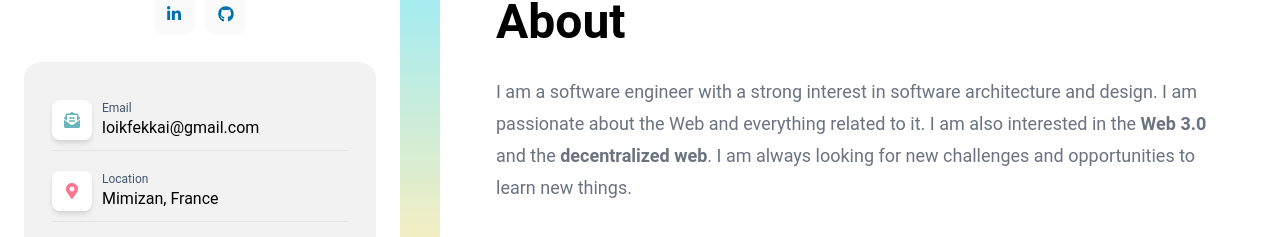
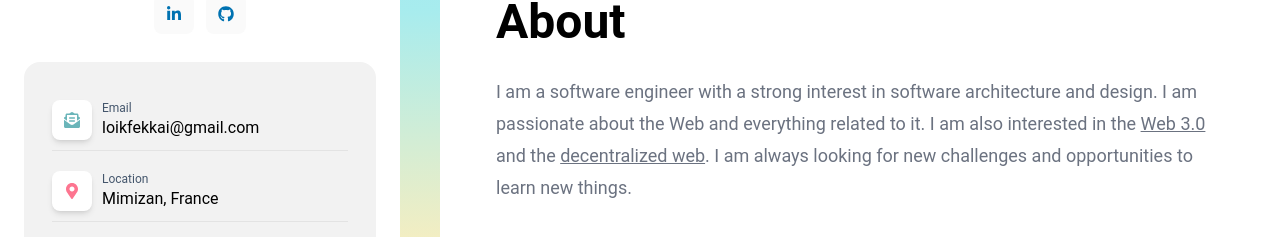
Before and after one commit to Lokicoule/portfolio, a React (Vite) app: page /en in a window 1280 px wide. Shown: the part 524-761 px from the top of the page. Built offline with nearby package versions, Linux system fonts and the light colour scheme.

Commit message:
feat(translating): translate and sanitize

```diff
--- a/package.json
+++ b/package.json
@@ -14,6 +14,7 @@
     "@emailjs/browser": "^3.11.0",
     "@headlessui/react": "^1.7.16",
     "@sentry/react": "^7.64.0",
+    "dompurify": "^3.0.5",
     "framer-motion": "^10.16.0",
     "i18next": "^23.4.5",
     "i18next-browser-languagedetector": "^7.1.0",
@@ -28,6 +29,7 @@
     "uuid": "^9.0.0"
   },
   "devDependencies": {
+    "@types/dompurify": "^3.0.2",
     "@types/react": "^18.2.15",
     "@types/react-dom": "^18.2.7",
     "@types/uuid": "^9.0.2",
--- a/src/pages/about/AboutView.tsx
+++ b/src/pages/about/AboutView.tsx
@@ -2,6 +2,7 @@ import { useEffect, useState } from "react";
 import PageLayout from "../../shared/components/layouts/PageLayout";
 import { AboutPresenter } from "./AboutPresenter";
 import { AboutViewModel } from "./AboutViewModel";
+import { translatingService } from "../../shared/composition";
 
 type AboutViewProps = {
   presenter: AboutPresenter;
@@ -23,14 +24,13 @@ const AboutView: AboutViewComponent = ({ presenter }) => {
   return (
     <PageLayout title="About">
       <div className="container mx-auto px-4 md:px-10 lg:px-14">
-        <p className="text-lg leading-8 mb-6 text-gray-500 dark:text-gray-400">
-          I am a software engineer with a strong interest in software
-          architecture and design. I am passionate about the Web and everything
-          related to it. I am also interested in the{" "}
-          <span className="font-semibold">Web 3.0</span> and the{" "}
-          <span className="font-semibold">decentralized web</span>. I am always
-          looking for new challenges and opportunities to learn new things.
-        </p>
+        <p
+          className="text-lg leading-8 mb-6 text-gray-500 dark:text-gray-400"
+          dangerouslySetInnerHTML={{
+            __html:
+              translatingService.translateAndSanitize("about.description"),
+          }}
+        />
       </div>
 
       <section className="pb-12 px-2 sm:px-5 md:px-10 lg:px-14 ">
--- a/src/shared/translating/translatingService.ts
+++ b/src/shared/translating/translatingService.ts
@@ -1,10 +1,14 @@
 import i18next from "i18next";
 import LanguageDetector from "i18next-browser-languagedetector";
+import DOMPurify from "dompurify";
 
 export class TranslatingService {
   public translate(key: string): string {
-    console.log(i18next.language);
     return i18next.t(key);
+  }
+
+  public translateAndSanitize(key: string): string {
+    return DOMPurify.sanitize(i18next.t(key));
   }
 
   public setLanguage(language: string): void {
@@ -43,6 +47,10 @@ export class TranslatingService {
             challengesAndSolutions: "Challenges and Solutions",
             collaborationAndTeamwork: "Collaboration and Teamwork",
             impactAndLessonsLearned: "Impact and Lessons Learned",
+            about: {
+              description:
+                "I am a software engineer with a strong interest in software architecture and design. I am passionate about the Web and everything related to it. I am also interested in the <span class='underline'>Web 3.0</span> and the <span class='underline'>decentralized web</span>. I am always looking for new challenges and opportunities to learn new things.",
+            },
           },
         },
         fr: {
@@ -62,6 +70,10 @@ export class TranslatingService {
             challengesAndSolutions: "Défis et Solutions",
             collaborationAndTeamwork: "Collaboration et Travail d'Équipe",
             impactAndLessonsLearned: "Impact et Leçons Apprises",
+            about: {
+              description:
+                "Je suis un ingénieur logiciel avec un vif intérêt pour l'architecture logicielle et la conception. Je suis passionné par le Web et tout ce qui s'y rapporte. Je m'intéresse également au <span class='underline'>Web 3.0</span> et au web décentralisé. Je suis toujours à la recherche de nouveaux défis et d'opportunités pour apprendre de nouvelles choses.",
+            },
           },
         },
       },
```
Also changed, not shown: 1 other file (tests, documents, lock files or other folders).
